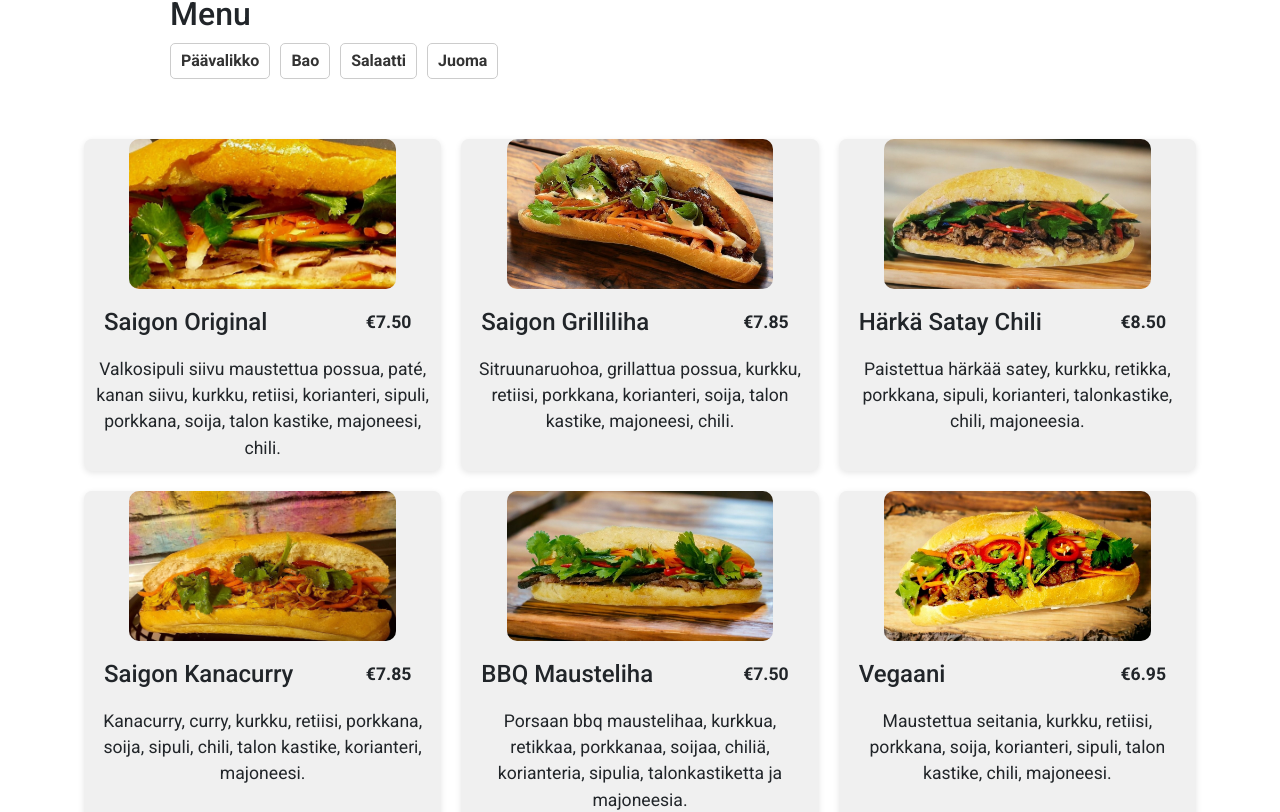
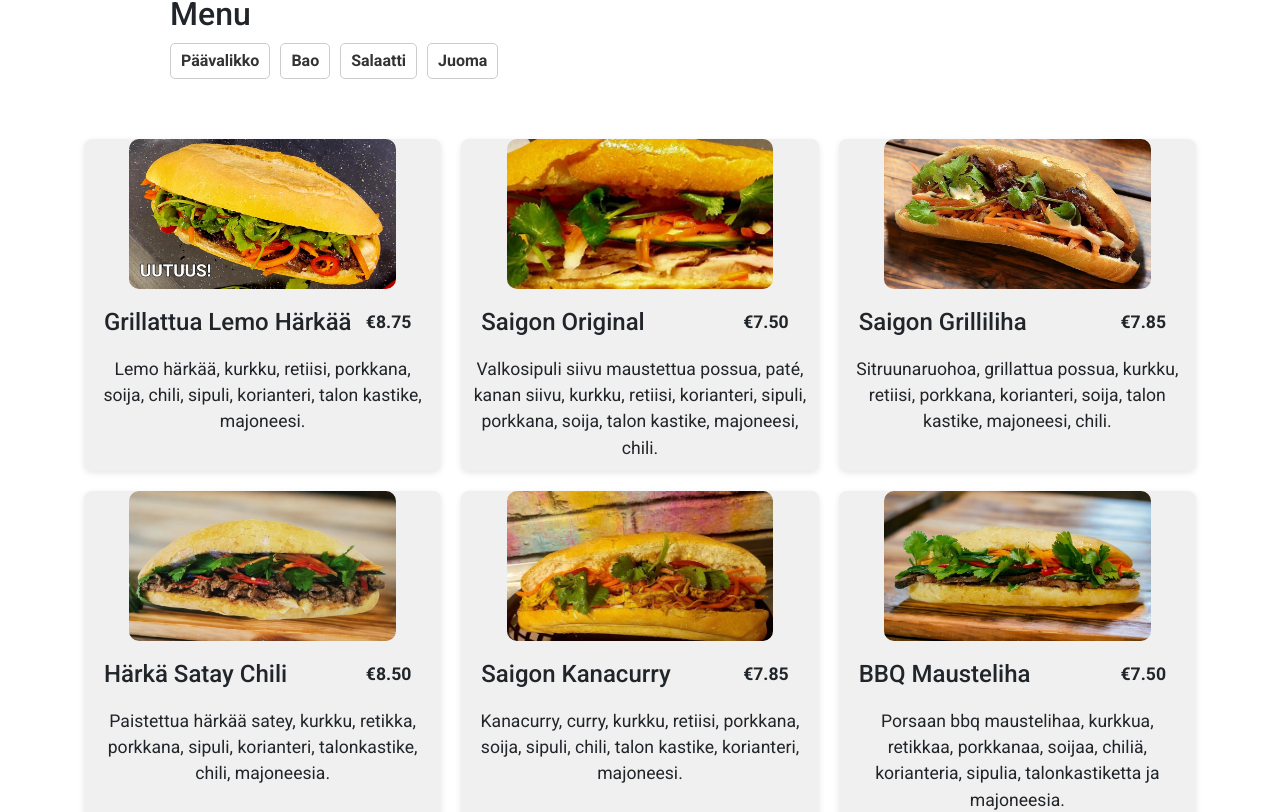
Before and after one commit to Kudoo39/ecommerce-app, a React (Vite) app: page /#/ in a window 1280 px wide. Shown: the part 1037-1849 px from the top of the page. Built offline with nearby package versions, Linux system fonts and the light colour scheme.

Commit message:
add dishes to menu

```diff
--- a/src/components/Menu/Main.jsx
+++ b/src/components/Menu/Main.jsx
@@ -9,6 +9,8 @@ import img6 from '../../assets/vegan.jpg'
 import img7 from '../../assets/kanaleike.jpg'
 import img8 from '../../assets/grilled_chicken.jpg'
 import img9 from '../../assets/porkbelly.jpg'
+import img10 from '../../assets/muna.jpg'
+import img11 from '../../assets/lemo_harka.jpeg'
 import { useTranslation } from 'react-i18next'
 
 const Main = () => {
@@ -17,66 +19,80 @@ const Main = () => {
   const menuItems = [
     {
       id: 1,
+      name: t('main.names11'),
+      description: t('main.descriptions11'),
+      price: '€8.75',
+      image: img11
+    },
+    {
+      id: 2,
       name: t('main.names1'),
       description: t('main.descriptions1'),
       price: '€7.50',
       image: img1
     },
     {
-      id: 2,
+      id: 3,
       name: t('main.names2'),
       description: t('main.descriptions2'),
       price: '€7.85',
       image: img2
     },
     {
-      id: 3,
+      id: 4,
       name: t('main.names3'),
       description: t('main.descriptions3'),
       price: '€8.50',
       image: img3
     },
     {
-      id: 4,
+      id: 5,
       name: t('main.names4'),
       description: t('main.descriptions4'),
       price: '€7.85',
       image: img4
     },
     {
-      id: 5,
+      id: 6,
       name: t('main.names5'),
       description: t('main.descriptions5'),
       price: '€7.50',
       image: img5
     },
     {
-      id: 6,
+      id: 7,
       name: t('main.names6'),
       description: t('main.descriptions6'),
       price: '€6.95',
       image: img6
     },
     {
-      id: 7,
+      id: 8,
       name: t('main.names7'),
       description: t('main.descriptions7'),
       price: '€6.95',
       image: img7
     },
     {
-      id: 8,
+      id: 9,
       name: t('main.names8'),
       description: t('main.descriptions8'),
       price: '€7.85',
       image: img8
     },
     {
-      id: 9,
+      id: 10,
       name: t('main.names9'),
       description: t('main.descriptions9'),
       price: '€7.95',
       image: img9
+    },
+    {
+      id: 11,
+      name: t('main.names10'),
+      description: t('main.descriptions10'),
+      price: '€7.50',
+      image: img10
     }
   ]
 
--- a/src/i18n/en.json
+++ b/src/i18n/en.json
@@ -83,6 +83,8 @@
   "main.names7": "Chicken Cutlet",
   "main.names8": "Saigon Grilled Chicken",
   "main.names9": "Hot Pork Belly",
+  "main.names10": "Fried Egg Patee",
+  "main.names11": "Grilled Lemo Beef",
 
   "main.descriptions1": "Garlic Slice of Seasoned Pork, Pate, Chicken Slice, Cucumber, Radish, Coriander, Onion, Carrot, Soy, House Sauce, Mayonnaise, Chili.",
   "main.descriptions2": "Lemongrass, Grilled Pork, Cucumber, Radish, Carrot, Coriander, Soy, House Sauce, Mayonnaise, Chili.",
@@ -93,6 +95,8 @@
   "main.descriptions7": "Chicken, Pate, Cucumber, Radish, Carrot, Soy, Chili, Onion, Coriander, House Sauce, Mayonnaise.",
   "main.descriptions8": "Grilled Chicken, Cucumber, Radish, Carrot, Soy, Chili, Coriander, Onion, House Sauce, Mayonnaise.",
   "main.descriptions9": "Roasted Pork Belly, Satay, Cucumber, Radish, Carrot, Soybean, Chili, Coriander, Onion, House Sauce, Mayonnaise.",
+  "main.descriptions10": "Egg, Pate, Cucumber, Radish, Carrot, Soy, Chili, Onion, Coriander, House Sauce, Mayonnaise.",
+  "main.descriptions11": "Lemo Beef, Cucumber, Radish, Carrot, Soy, Chili, Onion, Coriander, House Sauce, Mayonnaise.",
 
   "bao.names1": "Grilled Meat Bao",
   "bao.names2": "Beef Satay Chili Bao",
--- a/src/i18n/fi.json
+++ b/src/i18n/fi.json
@@ -83,6 +83,8 @@
   "main.names7": "Kanaleike",
   "main.names8": "Saigon Grillikana",
   "main.names9": "Hot Pork Belly",
+  "main.names10": "Paistettu Kananmuna Patee",
+  "main.names11": "Grillattua Lemo Härkää",
 
   "main.descriptions1": "Valkosipuli siivu maustettua possua, paté, kanan siivu, kurkku, retiisi, korianteri, sipuli, porkkana, soija, talon kastike, majoneesi, chili.",
   "main.descriptions2": "Sitruunaruohoa, grillattua possua, kurkku, retiisi, porkkana, korianteri, soija, talon kastike, majoneesi, chili.",
@@ -93,6 +95,8 @@
   "main.descriptions7": "Kanaa, paté, kurkku, retiisi, porkkana, soija, chili, sipuli, korianteri, talon kastike, majoneesi.",
   "main.descriptions8": "Grillattua kanaa, kurkku, retiisi, porkkana, soija, chili, korianteri, sipuli, talon kastike, majoneesi.",
   "main.descriptions9": "Paahdettua possunvatsaa, satay, kurkku, retiisi, porkkana, soija, chili, korianteri, sipuli, talon kastike, majoneesi.",
+  "main.descriptions10": "Kananmuna, paté, kurkku, retiisi, porkkana, soija, chili, sipuli, korianteri, talon kastike, majoneesi.",
+  "main.descriptions11": "Lemo härkää, kurkku, retiisi, porkkana, soija, chili, sipuli, korianteri, talon kastike, majoneesi.",
 
   "bao.names1": "Grilliliha Bao",
   "bao.names2": "Härkä satay chili Bao",
--- a/src/i18n/vi.json
+++ b/src/i18n/vi.json
@@ -84,16 +84,20 @@
   "main.names7": "Bánh Mì Chả",
   "main.names8": "Bánh Mì Gà Nướng",
   "main.names9": "Bánh Mì Heo Quay",
+  "main.names10": "Bánh Mì Trứng Chiên Patee",
+  "main.names11": "Bánh Mì Lemo Bò Nướng",
 
-  "main.descriptions1": "Lát Tỏi Ớt với Thịt Lợn Muối, Pate, Lát Gà, Dưa Leo, Củ Cải Trắng, Ngò, Hành, Cà Rốt, Nước Tương, Nước, Mayonnaise, Ớt.",
-  "main.descriptions2": "Hành Hương, Thịt Lợn Nướng, Dưa Leo, Củ Cải Trắng, Ngò, Nước Tương, Sốt Nhà, Mayonnaise, Ớt.",
+  "main.descriptions1": "Lát Tỏi Ớt với Thịt Heo Muối, Pate, Lát Gà, Dưa Leo, Củ Cải Trắng, Ngò, Hành, Cà Rốt, Nước Tương, Nước, Mayonnaise, Ớt.",
+  "main.descriptions2": "Hành Hương, Thịt Heo Nướng, Dưa Leo, Củ Cải Trắng, Ngò, Nước Tương, Sốt Nhà, Mayonnaise, Ớt.",
   "main.descriptions3": "Bò Xào Sate, Dưa Leo, Củ Cải Trắng, Hành, Ngò, Sốt Nhà, Ớt, Mayonnaise.",
   "main.descriptions4": "Gà Cà-ri, Cà-ri, Dưa Leo, Củ Cải Trắng, Nước Tương, Hành, Ớt, Sốt Nhà, Ngò, Mayonnaise.",
-  "main.descriptions5": "Thịt Lợn Nướng BBQ, Dưa Leo, Củ Cải Trắng, Nước Tương, Ớt, Ngò, Hành, Sốt Nhà, Mayonnaise.",
+  "main.descriptions5": "Thịt Heo Nướng BBQ, Dưa Leo, Củ Cải Trắng, Nước Tương, Ớt, Ngò, Hành, Sốt Nhà, Mayonnaise.",
   "main.descriptions6": "Chay, Dưa Leo, Củ Cải Trắng, Nước Tương, Ngò, Hành, Sốt Nhà, Ớt, Mayonnaise.",
   "main.descriptions7": "Gà, Pate, Dưa Leo, Củ Cải Trắng, Nước Tương, Ớt, Hành, Ngò, Sốt Nhà, Mayonnaise.",
   "main.descriptions8": "Gà Nướng, Dưa Leo, Củ Cải Trắng, Nước Tương, Ớt, Ngò, Hành, Sốt Nhà, Mayonnaise.",
   "main.descriptions9": "Heo Quay Nướng, Sate, Dưa Leo, Củ Cải Trắng, Đậu Nành, Ớt, Ngò, Hành, Sốt Nhà, Mayonnaise.",
+  "main.descriptions10": "Trứng Chiên, Pate, Dưa Leo, Củ Cải Trắng, Nước Tương, Ớt, Hành, Ngò, Sốt Nhà, Mayonnaise.",
+  "main.descriptions11": "Lemo Bò, Dưa Leo, Củ Cải Trắng, Nước Tương, Ớt, Hành, Ngò, Sốt Nhà, Mayonnaise.",
 
   "bao.names1": "Bánh Bao Thịt Nướng",
   "bao.names2": "Bánh Bao Bò Xào Sate Ớt",
```
Also changed, not shown: src/assets/lemo_harka.jpeg (added), src/assets/muna.jpg (added).
